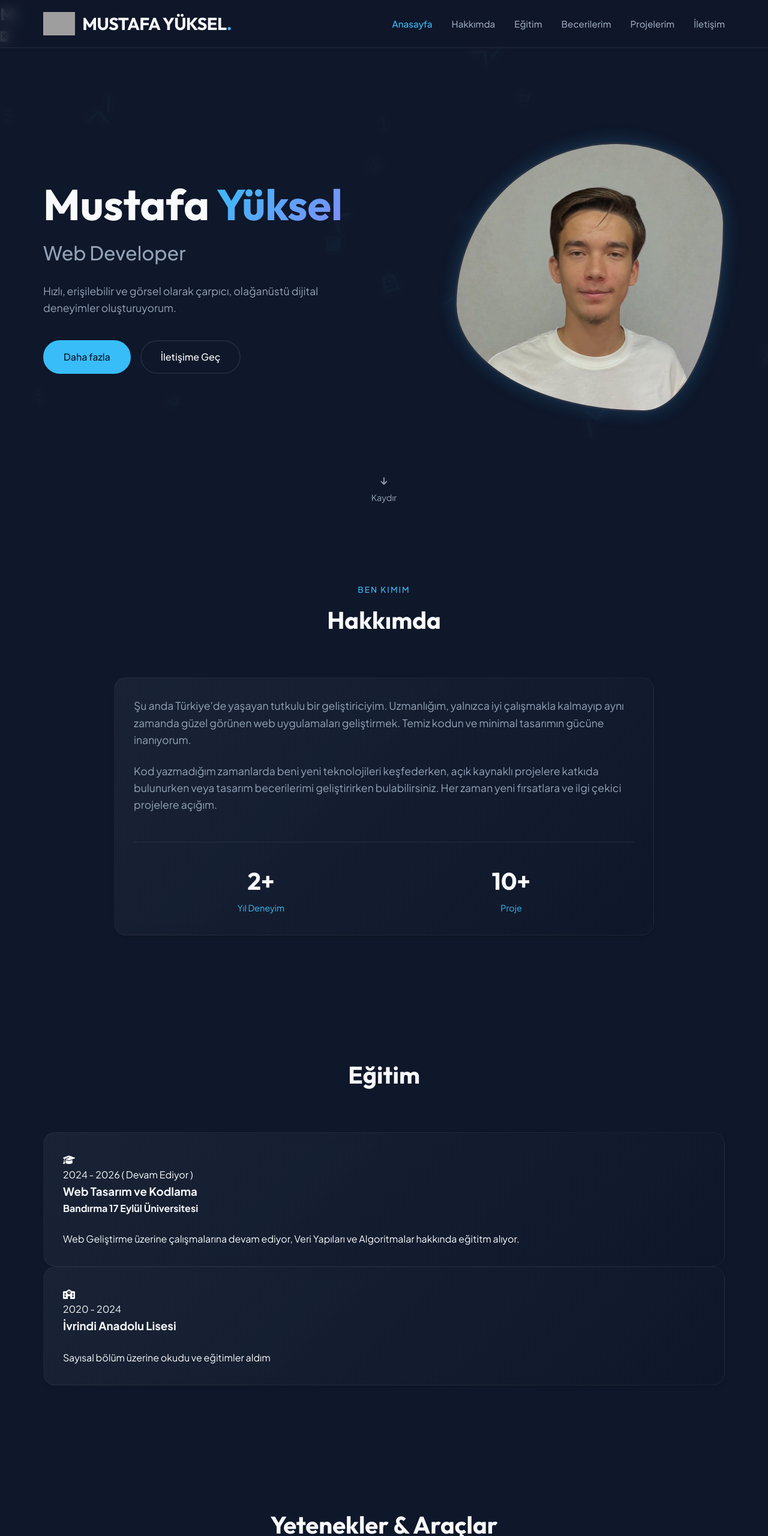
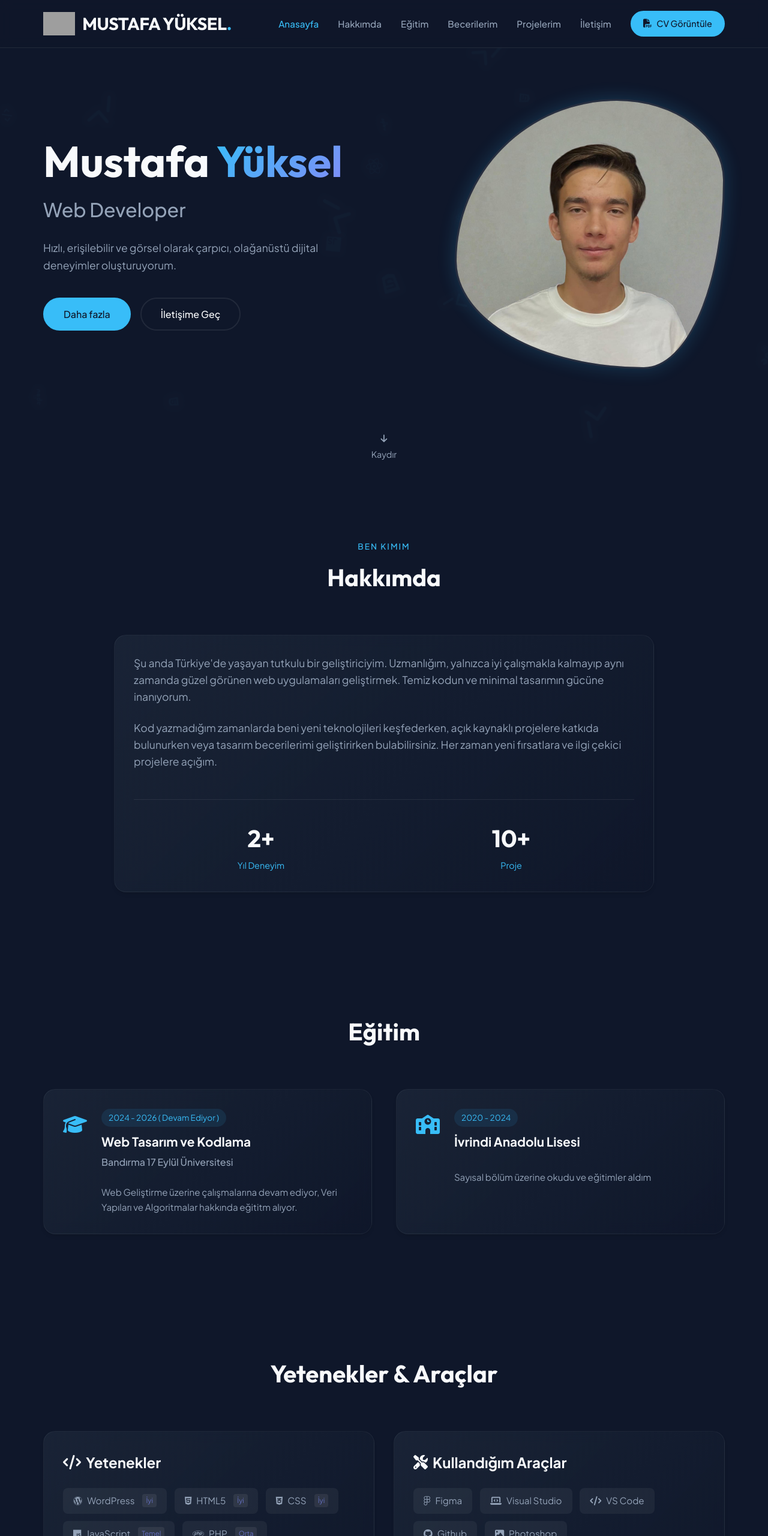
Before and after one commit to mustafayksl100/modern-cv-portfolio, a plain HTML site: page index.html in a window 1280 px wide. Shown: the top 2560 px of the page at 60% size. Drawn offline with Linux system fonts and the light colour scheme; grey boxes are pictures that could not be loaded.

Commit message:
Eğitim bölümü boşluk, CV butonu ve mobil menü düzeltmeleri

```diff
--- a/index.html
+++ b/index.html
@@ -40,6 +40,9 @@
                     <li><a href="#skills" class="nav-link">Becerilerim</a></li>
                     <li><a href="#projects" class="nav-link">Projelerim</a></li>
                     <li><a href="#contact" class="nav-link">İletişim</a></li>
+                    <li><a href="Mustafa YÜKSEL CV3.pdf" target="_blank" class="btn btn-primary nav-cv-btn"><i
+                                class="fas fa-file-pdf"></i> CV Görüntüle</a></li>
+                </ul>
             </nav>
 
             <div class="hamburger">
@@ -53,11 +56,19 @@
     <!-- Mobile Menu Overlay -->
     <div class="mobile-menu">
         <div class="mobile-menu-header">
-            <a href="#" class="logo mobile-logo">M<span class="accent">.</span></a>
+            <a href="#" class="logo mobile-logo">MUSTAFA YÜKSEL<span class="accent">.</span></a>
             <button class="close-menu"><i class="fas fa-times"></i></button>
         </div>
-
-
+        <ul class="mobile-nav-list">
+            <li><a href="#home" class="mobile-nav-link">Anasayfa</a></li>
+            <li><a href="#about" class="mobile-nav-link">Hakkımda</a></li>
+            <li><a href="#education" class="mobile-nav-link">Eğitim</a></li>
+            <li><a href="#skills" class="mobile-nav-link">Becerilerim</a></li>
+            <li><a href="#projects" class="mobile-nav-link">Projelerim</a></li>
+            <li><a href="#contact" class="mobile-nav-link">İletişim</a></li>
+            <li><a href="Mustafa YÜKSEL CV3.pdf" target="_blank" class="btn btn-primary mobile-cv-btn"><i
+                        class="fas fa-file-pdf"></i> CV Görüntüle</a></li>
+        </ul>
     </div>
 
 
@@ -303,6 +314,8 @@
 
     <footer class="footer">
         <div class="container footer-container">
+            <a href="Mustafa YÜKSEL CV3.pdf" target="_blank" class="btn btn-primary footer-cv-btn"><i
+                    class="fas fa-file-pdf"></i> CV Görüntüle</a>
             <p>&copy; 2025 Mustafa Yüksel. Tüm Hakları saklıdır.</p>
         </div>
     </footer>
--- a/style.css
+++ b/style.css
@@ -166,6 +166,11 @@ img {
     height: 2px;
     background-color: var(--text-main);
     transition: 0.3s;
+}
+
+/* Mobile Menu - Hidden by default on desktop */
+.mobile-menu {
+    display: none;
 }
 
 /* Hero Section */
@@ -419,6 +424,52 @@ img {
 .stat-label {
     color: var(--primary-color);
     font-size: 0.9rem;
+}
+
+/* Education Section */
+.education-grid {
+    display: grid;
+    grid-template-columns: repeat(auto-fit, minmax(300px, 1fr));
+    gap: 2.5rem;
+}
+
+.edu-card {
+    display: flex;
+    align-items: flex-start;
+    gap: 1.5rem;
+}
+
+.edu-icon {
+    font-size: 2rem;
+    color: var(--primary-color);
+    flex-shrink: 0;
+}
+
+.edu-content h3 {
+    color: var(--text-main);
+    font-size: 1.3rem;
+    margin-bottom: 0.3rem;
+}
+
+.edu-content h4 {
+    color: var(--text-muted);
+    font-size: 1rem;
+    font-weight: 500;
+}
+
+.edu-content p {
+    color: var(--text-muted);
+    font-size: 0.95rem;
+}
+
+.edu-year {
+    display: inline-block;
+    font-size: 0.85rem;
+    color: var(--primary-color);
+    background: rgba(56, 189, 248, 0.1);
+    padding: 0.25rem 0.75rem;
+    border-radius: 20px;
+    margin-bottom: 0.5rem;
 }
 
 /* Skills Section */
@@ -701,6 +752,30 @@ img {
 
 .made-with i {
     color: #ef4444;
+}
+
+/* CV Buttons */
+.nav-cv-btn {
+    padding: 0.5rem 1.2rem;
+    font-size: 0.9rem;
+    display: flex;
+    align-items: center;
+    gap: 0.5rem;
+}
+
+.footer-cv-btn {
+    display: inline-flex;
+    align-items: center;
+    gap: 0.5rem;
+    margin-bottom: 1rem;
+}
+
+.mobile-cv-btn {
+    display: inline-flex;
+    align-items: center;
+    justify-content: center;
+    gap: 0.5rem;
+    margin-top: 1rem;
 }
 
 /* Animations Logic classes */
```
Also changed, not shown: 1 other file.
